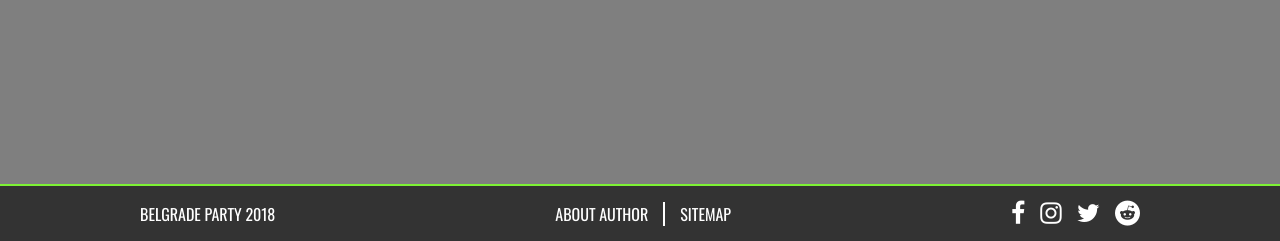
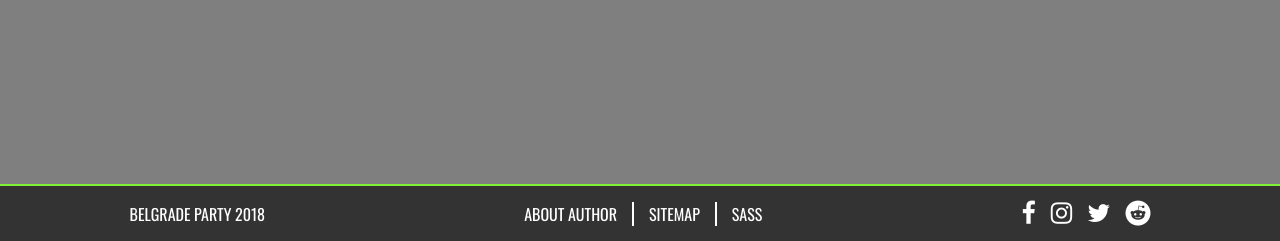
Before and after one commit to markorusic/veb_dizajn_praktikum_2, a PHP site: page /index.php in a window 1280 px wide. Shown: the part 559-800 px from the top of the page. Run offline with PHP 8.4, Linux system fonts and the light colour scheme.

Commit message:
sass footer link

```diff
--- a/partials/footer.php
+++ b/partials/footer.php
@@ -7,6 +7,7 @@
 	<div class="links flex-center">
 		<a class="uc" href="/about-me.php">About author</a>
 		<a class="uc" href="/sitemap.xml" target="_blank">Sitemap</a>
+		<a class="uc" href="https://github.com/markorusic/veb_dizajn_praktikum_2/tree/master/sass" target="_blank">Sass</a>
 	</div>
 	<div class="social flex-center">
 		<ul class="flex-list-row">
```
